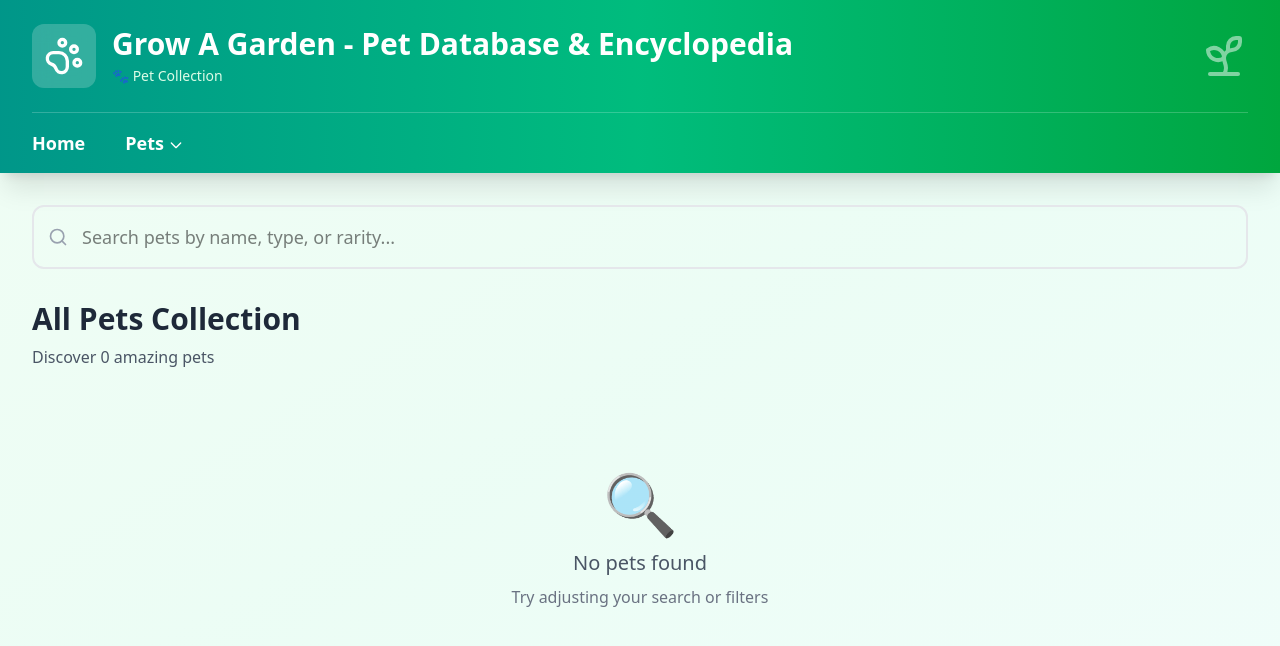
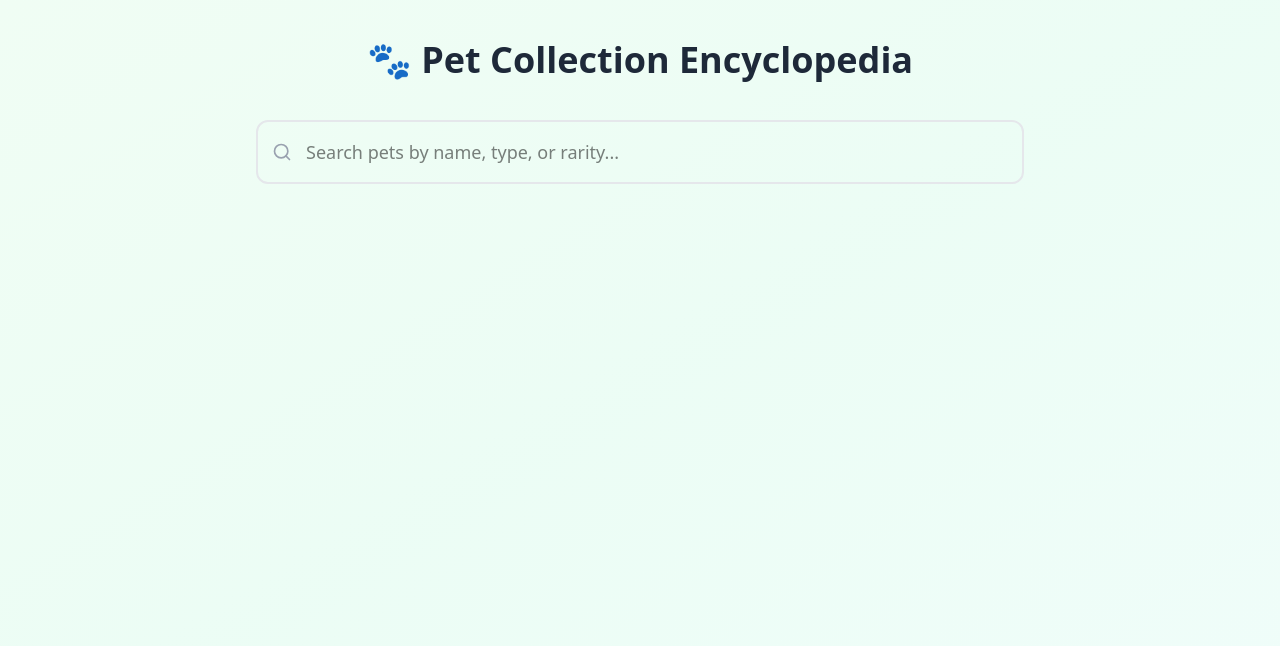
Before and after one commit to karenwendry/FronteEnd---Excercise-08, a React (Vite) app: page / in a window 1280 px wide. Shown: the top 646 px of the page. Built offline with nearby package versions, Linux system fonts and the light colour scheme.

Commit message:
menambahkan komponen home

```diff
--- a/src/App.jsx
+++ b/src/App.jsx
@@ -1,37 +1,10 @@
-import React, { useState } from "react";
-import Header from "./header/pets";
-import { SearchBar, MainContent } from "./home/search";
+import React from "react";
+import Home from "./home/Home";
 
 const App = () => {
-  const [searchTerm, setSearchTerm] = useState("");
-  const [selectedGen, setSelectedGen] = useState("All");
-
-  // import atau definisikan data pets-mu di sini
-  const petsData = []; // sementara kosong
-
-  const filteredPets = petsData.filter((pet) => {
-    const matchSearch =
-      pet.name.toLowerCase().includes(searchTerm.toLowerCase()) ||
-      pet.type.toLowerCase().includes(searchTerm.toLowerCase()) ||
-      pet.rarity.toLowerCase().includes(searchTerm.toLowerCase());
-
-    const matchGeneration =
-      selectedGen === "All" || `Generasi ${pet.generation}` === selectedGen;
-
-    return matchSearch && matchGeneration;
-  });
-
   return (
-    <div className="min-h-screen bg-gradient-to-br from-green-50 via-emerald-50 to-teal-50">
-      <Header selectedGen={selectedGen} onGenSelect={setSelectedGen} />
-      <div className="max-w-7xl mx-auto px-8 py-8">
-        <SearchBar searchTerm={searchTerm} onSearchChange={setSearchTerm} />
-        <MainContent
-          pets={filteredPets}
-          searchTerm={searchTerm}
-          selectedRarity={selectedGen}
-        />
-      </div>
+    <div>
+      <Home />
     </div>
   );
 };
--- a/src/HelloMoon/index.jsx
+++ /dev/null
@@ -1,9 +0,0 @@
-const HelloMoon = () => {
-  return(
-    <div className="text-[25px] bg-red-500 m-10 p-10 font-serif">
-      Ini adalah komponen Hello Moon
-    </div>
-  );
-};
-
-export default HelloMoon;
--- a/src/HelloWorld/index.jsx
+++ /dev/null
@@ -1,12 +0,0 @@
-import HelloMoon from "../HelloMoon";
-
-const HelloWorld = () => {
-  return(
-    <div className="text-[25px] bg-red-500 m-10 p-10 font-serif">
-      Ini adalah komponen Hello World
-      <HelloMoon/>
-    </div>
-  );
-};
-
-export default HelloWorld;
--- a/src/header/pets/index.jsx
+++ /dev/null
@@ -1,101 +0,0 @@
-import React, { useState } from "react";
-import { PawPrint, Sprout } from "lucide-react";
-
-const Header = ({ selectedGen, onGenSelect }) => {
-  const [dropdownOpen, setDropdownOpen] = useState(false);
-
-  const generations = [
-    "All",
-    "Generasi 1",
-    "Generasi 2",
-    "Generasi 3",
-    "Generasi 4",
-  ];
-
-  const toggleDropdown = () => {
-    setDropdownOpen((prev) => !prev);
-  };
-
-  const handleSelectGen = (gen) => {
-    onGenSelect(gen);
-    setDropdownOpen(false); // tutup dropdown setelah memilih
-  };
-
-  return (
-    <header className="bg-gradient-to-r from-teal-600 via-emerald-500 to-green-600 text-white shadow-xl">
-      <div className="max-w-7xl mx-auto px-8">
-        {/* Logo + Title */}
-        <div className="flex items-center justify-between py-6">
-          <div className="flex items-center gap-4">
-            <div className="bg-white/20 p-3 rounded-xl backdrop-blur">
-              <PawPrint className="w-10 h-10" />
-            </div>
-            <div>
-              <h1 className="text-3xl font-bold mb-1">Grow A Garden - Pet Database & Encyclopedia</h1>
-              <p className="text-green-100 text-sm">
-                🐾 Pet Collection
-              </p>
-            </div>
-          </div>
-          <Sprout className="w-12 h-12 opacity-50" />
-        </div>
-
-        {/* Navbar */}
-        <nav className="border-t border-white/20">
-          <ul className="flex items-center gap-10 py-4 font-semibold text-lg">
-            <li
-              className="hover:text-green-100 cursor-pointer transition"
-              onClick={() => onGenSelect("All")}
-            >
-              Home
-            </li>
-
-            {/* Dropdown */}
-            <li className="relative cursor-pointer select-none">
-              <span
-                className="hover:text-green-100 flex items-center gap-1"
-                onClick={toggleDropdown}
-              >
-                Pets
-                <svg
-                  xmlns="http://www.w3.org/2000/svg"
-                  className={`w-4 h-4 mt-1 transform transition-transform ${
-                    dropdownOpen ? "rotate-180" : "rotate-0"
-                  }`}
-                  fill="none"
-                  viewBox="0 0 24 24"
-                  stroke="currentColor"
-                  strokeWidth={2}
-                >
-                  <path
-                    strokeLinecap="round"
-                    strokeLinejoin="round"
-                    d="M19 9l-7 7-7-7"
-                  />
-                </svg>
-              </span>
-
-              {dropdownOpen && (
-                <ul className="absolute bg-white text-gray-800 mt-2 rounded-lg shadow-lg w-48 z-50">
-                  {generations.map((gen) => (
-                    <li
-                      key={gen}
-                      onClick={() => handleSelectGen(gen)}
-                      className={`px-4 py-2 hover:bg-green-100 transition ${
-                        selectedGen === gen ? "bg-green-200 font-semibold" : ""
-                      }`}
-                    >
-                      {gen}
-                    </li>
-                  ))}
-                </ul>
-              )}
-            </li>
-          </ul>
-        </nav>
-      </div>
-    </header>
-  );
-};
-
-export default Header;
--- /dev/null
+++ b/src/home/home.jsx
@@ -0,0 +1,15 @@
+import React from "react";
+import Search from "./search";
+
+const Home = () => {
+  return (
+    <div className="min-h-screen bg-gradient-to-br from-green-50 via-emerald-50 to-teal-50 px-8 py-10">
+      <h1 className="text-4xl font-bold text-gray-800 text-center mb-8">
+        🐾 Pet Collection Encyclopedia
+      </h1>
+      <Search />
+    </div>
+  );
+};
+
+export default Home;
--- a/src/home/search.jsx
+++ b/src/home/search.jsx
@@ -1,148 +1,28 @@
-import React from "react";
-import { Search, Sun, Droplets, Star } from "lucide-react";
+import React, { useState } from "react";
+import { Search as SearchIcon } from "lucide-react";
 
-const SearchBar = ({ searchTerm, onSearchChange }) => (
-  <div className="mb-8">
-    <div className="relative">
-      <Search className="absolute left-4 top-1/2 transform -translate-y-1/2 text-gray-400 w-5 h-5" />
-      <input
-        type="text"
-        placeholder="Search pets by name, type, or rarity..."
-        value={searchTerm}
-        onChange={(e) => onSearchChange(e.target.value)}
-        className="w-full pl-12 pr-4 py-4 border-2 border-gray-200 rounded-xl focus:outline-none focus:border-green-500 transition text-lg"
-      />
-    </div>
-  </div>
-);
-
-const Evolution = ({ stages }) => (
-  <div className="mt-4 pt-4 border-t border-gray-200">
-    <p className="text-xs font-bold text-gray-500 uppercase mb-2">
-      Evolution Path
-    </p>
-    <div className="flex items-center justify-center gap-2 text-sm flex-wrap">
-      {stages.map((stage, index) => (
-        <React.Fragment key={index}>
-          <span className="bg-green-100 text-green-700 px-3 py-1.5 rounded-lg font-medium">
-            {stage}
-          </span>
-          {index < stages.length - 1 && (
-            <span className="text-gray-400 font-bold">→</span>
-          )}
-        </React.Fragment>
-      ))}
-    </div>
-  </div>
-);
-
-const TypeEffect = ({ type, effect }) => (
-  <div className="mt-4 space-y-2 bg-gray-50 p-3 rounded-lg">
-    <div className="flex items-center gap-2">
-      <Sun className="w-4 h-4 text-amber-500" />
-      <span className="text-sm text-gray-700">
-        <span className="font-semibold">Type:</span> {type}
-      </span>
-    </div>
-    <div className="flex items-center gap-2">
-      <Droplets className="w-4 h-4 text-blue-500" />
-      <span className="text-sm text-emerald-600 font-semibold">
-        Effect: {effect}
-      </span>
-    </div>
-  </div>
-);
-
-const CardInfo = ({ pet }) => {
-  const rarityConfig = {
-    Common: {
-      bg: "bg-gray-50",
-      border: "border-gray-300",
-      badge: "bg-gray-500",
-    },
-    Rare: { bg: "bg-blue-50", border: "border-blue-400", badge: "bg-blue-500" },
-    Epic: {
-      bg: "bg-purple-50",
-      border: "border-purple-400",
-      badge: "bg-purple-500",
-    },
-    Legendary: {
-      bg: "bg-yellow-50",
-      border: "border-yellow-400",
-      badge: "bg-yellow-500",
-    },
-  };
-
-  const config = rarityConfig[pet.rarity];
+const Search = () => {
+  const [query, setQuery] = useState("");
 
   return (
-    <div
-      className={`${config.bg} border-2 ${config.border} rounded-2xl p-6 shadow-lg hover:shadow-2xl transition-all duration-300 transform hover:-translate-y-2`}
-    >
+    <div className="w-full max-w-3xl mx-auto mt-10">
       <div className="relative">
-        <div className="text-7xl text-center mb-4">{pet.image}</div>
-        <div
-          className={`absolute top-0 right-0 ${config.badge} text-white text-xs px-3 py-1 rounded-full font-bold flex items-center gap-1`}
-        >
-          <Star className="w-3 h-3 fill-white" />
-          {pet.rarity}
-        </div>
+        <SearchIcon className="absolute left-4 top-1/2 -translate-y-1/2 text-gray-400 w-5 h-5" />
+        <input
+          type="text"
+          placeholder="Search pets by name, type, or rarity..."
+          value={query}
+          onChange={(e) => setQuery(e.target.value)}
+          className="w-full pl-12 pr-4 py-4 border-2 border-gray-200 rounded-xl focus:outline-none focus:border-green-500 transition text-lg"
+        />
       </div>
-
-      <h3 className="text-2xl font-bold text-gray-800 text-center mb-2">
-        {pet.name}
-      </h3>
-      <p className="text-sm text-gray-600 text-center leading-relaxed mb-4">
-        {pet.description}
-      </p>
-
-      <div className="text-center mb-4">
-        <div className="inline-block bg-green-600 text-white px-6 py-2 rounded-full font-bold text-lg">
-          💰 {pet.price} coins
-        </div>
-      </div>
-
-      <div className="text-center text-xs text-gray-500 mb-3">
-        Generation {pet.generation}
-      </div>
-
-      <TypeEffect type={pet.type} effect={pet.effect} />
-      <Evolution stages={pet.evolutionStages} />
+      {query && (
+        <p className="text-gray-600 mt-4 text-center">
+          Showing results for: <span className="font-semibold">{query}</span>
+        </p>
+      )}
     </div>
   );
 };
 
-const MainContent = ({ pets, searchTerm, selectedRarity }) => (
-  <div className="flex-1">
-    <div className="mb-6">
-      <h2 className="text-3xl font-bold text-gray-800 mb-2">
-        {searchTerm
-          ? `Search Results (${pets.length})`
-          : selectedRarity === "All"
-          ? "All Pets Collection"
-          : `${selectedRarity} Pets`}
-      </h2>
-      <p className="text-gray-600">
-        {searchTerm
-          ? `Showing results for "${searchTerm}"`
-          : `Discover ${pets.length} amazing pets`}
-      </p>
-    </div>
-
-    {pets.length === 0 ? (
-      <div className="text-center py-20">
-        <div className="text-6xl mb-4">🔍</div>
-        <p className="text-xl text-gray-600">No pets found</p>
-        <p className="text-gray-500 mt-2">Try adjusting your search or filters</p>
-      </div>
-    ) : (
-      <div className="grid grid-cols-1 lg:grid-cols-2 xl:grid-cols-3 gap-6">
-        {pets.map((pet) => (
-          <CardInfo key={pet.id} pet={pet} />
-        ))}
-      </div>
-    )}
-  </div>
-);
-
-export { SearchBar, MainContent };
+export default Search;
--- a/src/logo/index.jsx
+++ /dev/null
@@ -1,16 +0,0 @@
-import React from "react";
-import { PawPrint } from "lucide-react";
-
-const Logo = () => (
-  <div className="flex items-center gap-3">
-    <div className="bg-white/20 p-3 rounded-xl backdrop-blur">
-      <PawPrint className="w-8 h-8" />
-    </div>
-    <div>
-      <h1 className="text-2xl font-bold text-white">Adopt A Pet</h1>
-      <p className="text-green-100 text-sm">Roblox Pet Encyclopedia</p>
-    </div>
-  </div>
-);
-
-export default Logo;
```
